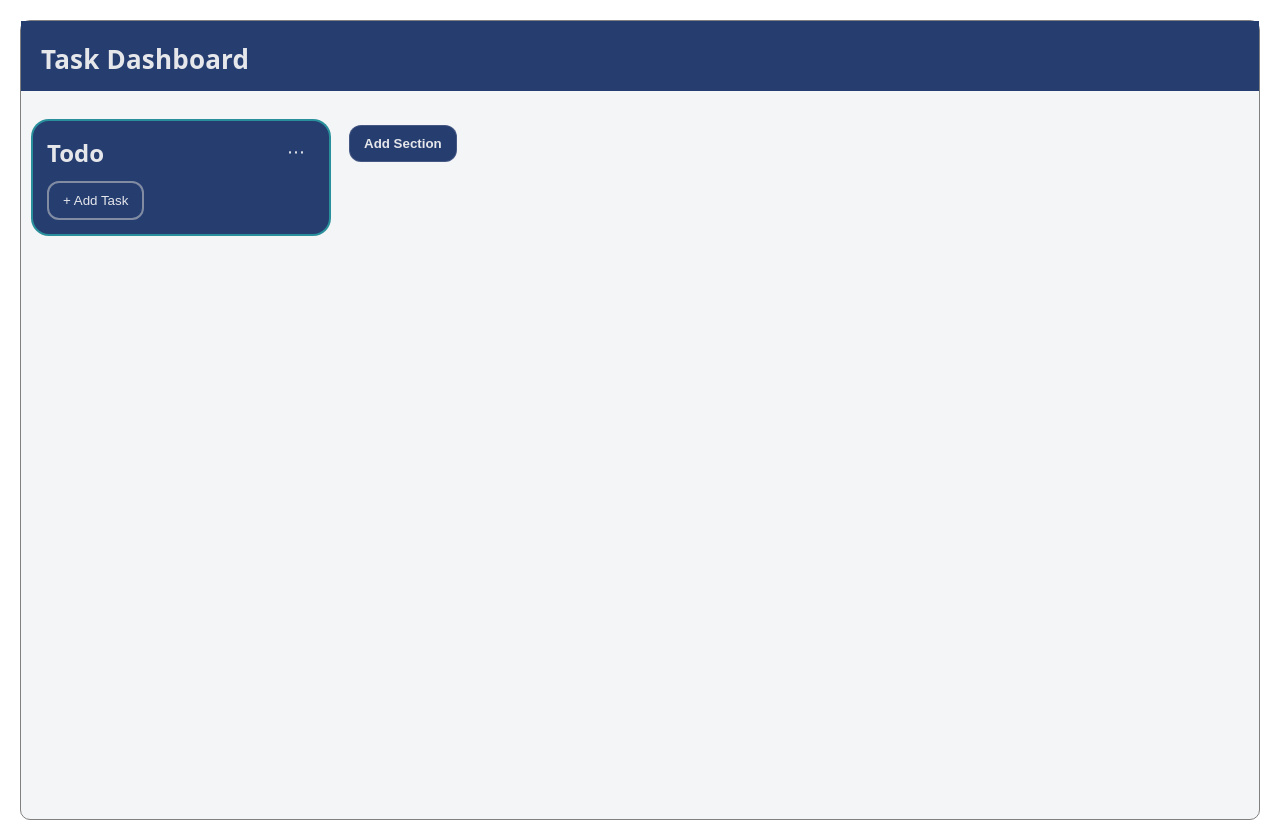
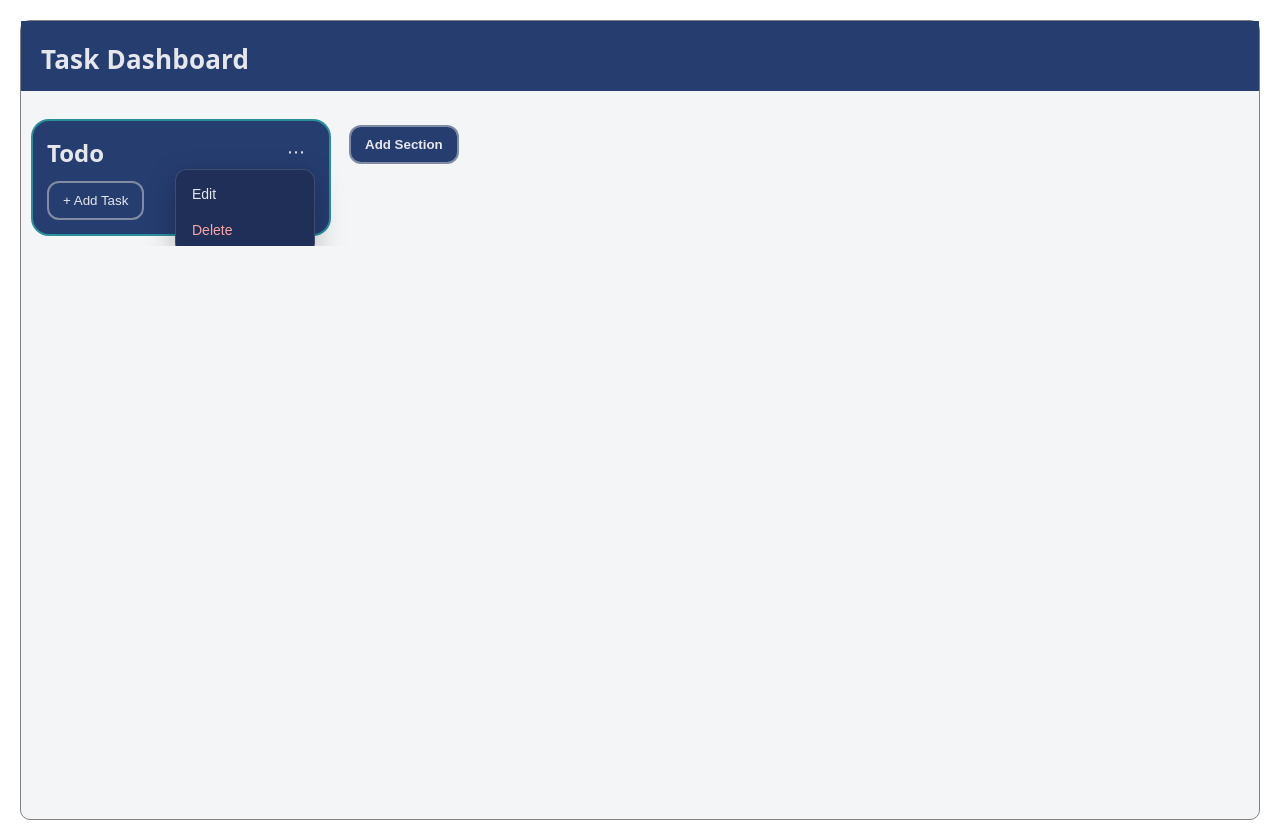
Before and after one commit to annmarytom/task-dashboard, a Vue app: page / in a window 1280 px wide. Both pictures are taken after a click on the button "Menu". Built offline with nearby package versions, Linux system fonts and the light colour scheme.

Commit message:
add section -edit,delete functionalities added

```diff
--- a/src/components/DashBoard.vue
+++ b/src/components/DashBoard.vue
@@ -1,5 +1,5 @@
 <template>
-    <section class="dashboard">
+    <section class="dashboard" @click="closeAllMenus">
       <header class="dashboard-header">
         <h1 class="dashboard-title">Task Dashboard</h1>
       </header>
@@ -10,31 +10,46 @@
           <article v-for="sec in sections" :key="sec.id" class="section">
             <div class="section-top">
               <h2 class="section-title">{{ sec.title }}</h2>
-                        <button class="iconBtn" aria-label="Menu">⋯</button>
+
+              <!-- Menu Wrap -->
+              <div class="menuWrap" @click.stop>
+                <button class="iconBtn" aria-label="Menu" @click="toggleMenu(sec.id)">⋯</button>
+
+                <!-- Popup -->
+                <div v-if="menuOpenFor === sec.id" class="menuPopup">
+                  <button class="menuItem" @click="editSection(sec.id)">Edit</button>
+                  <button class="menuItem danger" @click="deleteSection(sec.id)">Delete</button>
+                </div>
+              </div>
             </div>
 
             <button class="btn btn--add" @click="showAddTaskModal(sec.id)">
               + Add Task
             </button>
+
             <div class="task-list">
               <div v-for="t in sec.tasks" :key="t.id" class="task-card">
                 <div class="task-title">{{ t.name }}</div>
                 <div class="task-desc" v-if="t.description">{{ t.description }}</div>
+
                 <div class="task-meta">
-                                <span> {{ t.status }}</span>
+                  <span>{{ t.status }}</span>
                   <span v-if="t.dueDate">{{ t.dueDate }}</span>
                 </div>
+
                 <div class="task-actions">
                   <button class="action-btn" @click="deleteTask(sec.id, t.id)">
+                    <!-- Trash icon -->
                     <svg xmlns="http://www.w3.org/2000/svg" fill="none" viewBox="0 0 24 24"
                       stroke-width="1.5" stroke="currentColor" class="size-6">
                       <path stroke-linecap="round" stroke-linejoin="round"
                         d="m14.74 9-.346 9m-4.788 0L9.26 9m9.968-3.21c.342.052.682.107 1.022.166m-1.022-.165L18.16 19.673a2.25 2.25 0 0 1-2.244 2.077H8.084a2.25 2.25 0 0 1-2.244-2.077L4.772 5.79m14.456 0a48.108 48.108 0 0 0-3.478-.397m-12 .562c.34-.059.68-.114 1.022-.165m0 0a48.11 48.11 0 0 1 3.478-.397m7.5 0v-.916c0-1.18-.91-2.164-2.09-2.201a51.964 51.964 0 0 0-3.32 0c-1.18.037-2.09 1.022-2.09 2.201v.916m7.5 0a48.667 48.667 0 0 0-7.5 0" />
                     </svg>
-
                   </button>
 
-                                <button  class="action-btn" ><svg xmlns="http://www.w3.org/2000/svg" fill="none" viewBox="0 0 24 24"
+                  <button class="action-btn">
+                    <!-- edit icon -->
+                    <svg xmlns="http://www.w3.org/2000/svg" fill="none" viewBox="0 0 24 24"
                       stroke-width="1.5" stroke="currentColor" class="size-6">
                       <path stroke-linecap="round" stroke-linejoin="round"
                         d="m16.862 4.487 1.687-1.688a1.875 1.875 0 1 1 2.652 2.652L10.582 16.07a4.5 4.5 0 0 1-1.897 1.13L6 18l.8-2.685a4.5 4.5 0 0 1 1.13-1.897l8.932-8.931Zm0 0L19.5 7.125M18 14v4.75A2.25 2.25 0 0 1 15.75 21H5.25A2.25 2.25 0 0 1 3 18.75V8.25A2.25 2.25 0 0 1 5.25 6H10" />
@@ -52,36 +67,34 @@
             </button>
           </div>
 
-                <!-- Modal -->
+          <!-- Add/Edit Section Modal -->
           <div v-if="modalOpen" class="backdrop" @click="closeModal">
             <div class="modal" @click.stop>
               <div class="modal-header">
-                            <h3 class="modal-title">Add Section</h3>
+                <h3 class="modal-title">{{ editingSectionId ? "Edit Section" : "Add Section" }}</h3>
                 <button class="iconBtn" @click="closeModal">✕</button>
               </div>
 
               <div class="form">
                 <label class="field">
                   <span class="field-label">Section Name</span>
-                                <input class="input" type="text" placeholder="Eg: In Progress"
-                                    v-model.trim="newSectionTitle" />
+                  <input class="input" type="text" placeholder="Eg: In Progress" v-model.trim="newSectionTitle" />
                 </label>
 
                 <div class="actions">
-                                <button class="btn" @click="closeModal" type="button">
-                                    Cancel
-                                </button>
-                                <button class="btn btn--primary" type="button" @click="saveSection">
-                                    Save
-                                </button>
+                  <button class="btn" @click="closeModal" type="button">Cancel</button>
+                  <button class="btn btn--primary" type="button" @click="saveSection">Save</button>
                 </div>
               </div>
             </div>
           </div>
-                <div class="add-task-modal">
-                    <AddTask v-if="AddTaskModalOpen" @close="AddTaskModalOpen = false" @save="addTaskToSection">
-                    </AddTask>
-                </div>
+
+          <!-- Add Task Modal -->
+          <AddTask
+            v-if="AddTaskModalOpen"
+            @close="AddTaskModalOpen = false"
+            @save="addTaskToSection"
+          />
         </div>
       </div>
     </section>
@@ -95,37 +108,89 @@ const sections = ref([{ id: 1, title: "Todo", tasks: [] }]);
   const newSectionTitle = ref("");
   const modalOpen = ref(false);
   const AddTaskModalOpen = ref(false);
-let nextSectionId = 2;
   const activeSectionId = ref(null);
 
+  let nextSectionId = 2;
+
+  /** SECTION MENU */
+  const menuOpenFor = ref(null);
+  const editingSectionId = ref(null);
+  function toggleMenu(sectionId) {
+    menuOpenFor.value = menuOpenFor.value === sectionId ? null : sectionId;
+  }
+  function closeAllMenus() {
+    menuOpenFor.value = null;
+  }
+
+  /** TASKS */
   function showAddTaskModal(sectionId) {
     activeSectionId.value = sectionId;
     AddTaskModalOpen.value = true;
   }
-
   function addTaskToSection(task) {
     const sec = sections.value.find(s => s.id === activeSectionId.value);
     if (!sec) return;
 
     sec.tasks.push(task);
-
     AddTaskModalOpen.value = false;
     activeSectionId.value = null;
   }
+  function deleteTask(sectionId, taskId) {
+    const sec = sections.value.find(s => s.id === sectionId);
+    if (!sec) return;
+    sec.tasks = sec.tasks.filter(t => t.id !== taskId);
+  }
 
-
+  /** ADD/EDIT SECTION MODAL */
   function openAddSectionModal() {
+    editingSectionId.value = null;
     modalOpen.value = true;
     newSectionTitle.value = "";
+    closeAllMenus();
   }
+
+  function editSection(sectionId) {
+    const sec = sections.value.find(s => s.id === sectionId);
+    if (!sec) return;
+
+    editingSectionId.value = sectionId;
+    newSectionTitle.value = sec.title;
+    modalOpen.value = true;
+    closeAllMenus();
+  }
+
+  function deleteSection(sectionId) {
+    sections.value = sections.value.filter(s => s.id !== sectionId);
+
+    // if currently editing that section, reset
+    if (editingSectionId.value === sectionId) {
+      editingSectionId.value = null;
+      newSectionTitle.value = "";
+      modalOpen.value = false;
+    }
+    closeAllMenus();
+  }
+
   function closeModal() {
     modalOpen.value = false;
+    editingSectionId.value = null;
+    newSectionTitle.value = "";
   }
 
   function saveSection() {
     const title = newSectionTitle.value.trim();
     if (!title) return;
 
+    // edit mode
+    if (editingSectionId.value) {
+      const sec = sections.value.find(s => s.id === editingSectionId.value);
+      if (!sec) return;
+      sec.title = title;
+      closeModal();
+      return;
+    }
+
+    // add mode
     sections.value.push({ id: nextSectionId++, title, tasks: [] });
     closeModal();
   }
@@ -158,7 +223,6 @@ function saveSection() {
     letter-spacing: 0.2px;
   }
 
-/* Horizontal board */
   .board-row {
     display: flex;
     gap: 18px;
@@ -167,7 +231,6 @@ function saveSection() {
     padding: 10px;
   }
 
-/* Section card */
   .section {
     width: 300px;
     flex: 0 0 auto;
@@ -184,12 +247,6 @@ function saveSection() {
     margin-bottom: 12px;
   }
 
-.section__title {
-    font-size: 18px;
-    font-weight: 700;
-}
-
-/* Buttons */
   .btn {
     border: 1px solid rgba(255, 255, 255, 0.14);
     background: rgba(255, 255, 255, 0.06);
@@ -206,12 +263,11 @@ function saveSection() {
   }
 
   .btn--primary {
-    border: 2px solidrgba(204, 206, 206, 0.55);
+    border: 2px solid rgba(204, 206, 206, 0.55);
     background: #263d70;
     font-weight: 700;
   }
 
-/* 3-dot button */
   .iconBtn {
     border: none;
     background: transparent;
@@ -221,7 +277,6 @@ function saveSection() {
     padding: 6px 10px;
     border-radius: 10px;
   }
-
   .iconBtn:hover {
     background: rgba(255, 255, 255, 0.08);
   }
@@ -238,6 +293,8 @@ function saveSection() {
     justify-content: center;
     align-items: center;
     padding: 18px;
+    background: rgba(0, 0, 0, 0.35);
+    z-index: 50;
   }
 
   .modal {
@@ -292,30 +349,24 @@ function saveSection() {
     justify-content: flex-end;
     gap: 10px;
   }
-.add-task-modal {
-    position: absolute;
-    top: 200px;
-    left: 500px;
-}
 
+  /* tasks */
   .task-card {
     border: 1px solid white;
     border-radius: 10px;
     padding: 8px;
     margin-top: 10px;
   }
-
   .task-title {
     font-size: 16px;
     font-weight: 700;
   }
-
   .task-meta {
     display: flex;
     flex-direction: row;
     justify-content: space-between;
   }
-.task-actions{
+  .task-actions {
     display: flex;
     flex-direction: row;
     justify-content: space-between;
@@ -328,7 +379,47 @@ function saveSection() {
     background-color: #263d70;
     color: white;
   }
-.action-btn:hover{
+  .action-btn:hover {
     cursor: pointer;
   }
+
+  .menuWrap {
+    position: relative;
+  }
+
+  .menuPopup {
+    position: absolute;
+    top: 34px;
+    right: 0;
+    width: 140px;
+    background: #1f2f58;
+    border: 1px solid rgba(255, 255, 255, 0.14);
+    border-radius: 12px;
+    padding: 6px;
+    z-index: 80;
+    box-shadow: 0 10px 30px rgba(0, 0, 0, 0.25);
+  }
+
+  .menuItem {
+    width: 100%;
+    text-align: left;
+    padding: 10px 10px;
+    border: none;
+    border-radius: 10px;
+    background: transparent;
+    color: #e5e7eb;
+    cursor: pointer;
+    font-size: 14px;
+  }
+
+  .menuItem:hover {
+    background: rgba(255, 255, 255, 0.08);
+  }
+
+  .menuItem.danger {
+    color: #fca5a5;
+  }
+  .menuItem.danger:hover {
+    background: rgba(248, 113, 113, 0.15);
+  }
   </style>
```
Lines whose indentation alone changed are shown as unchanged.
